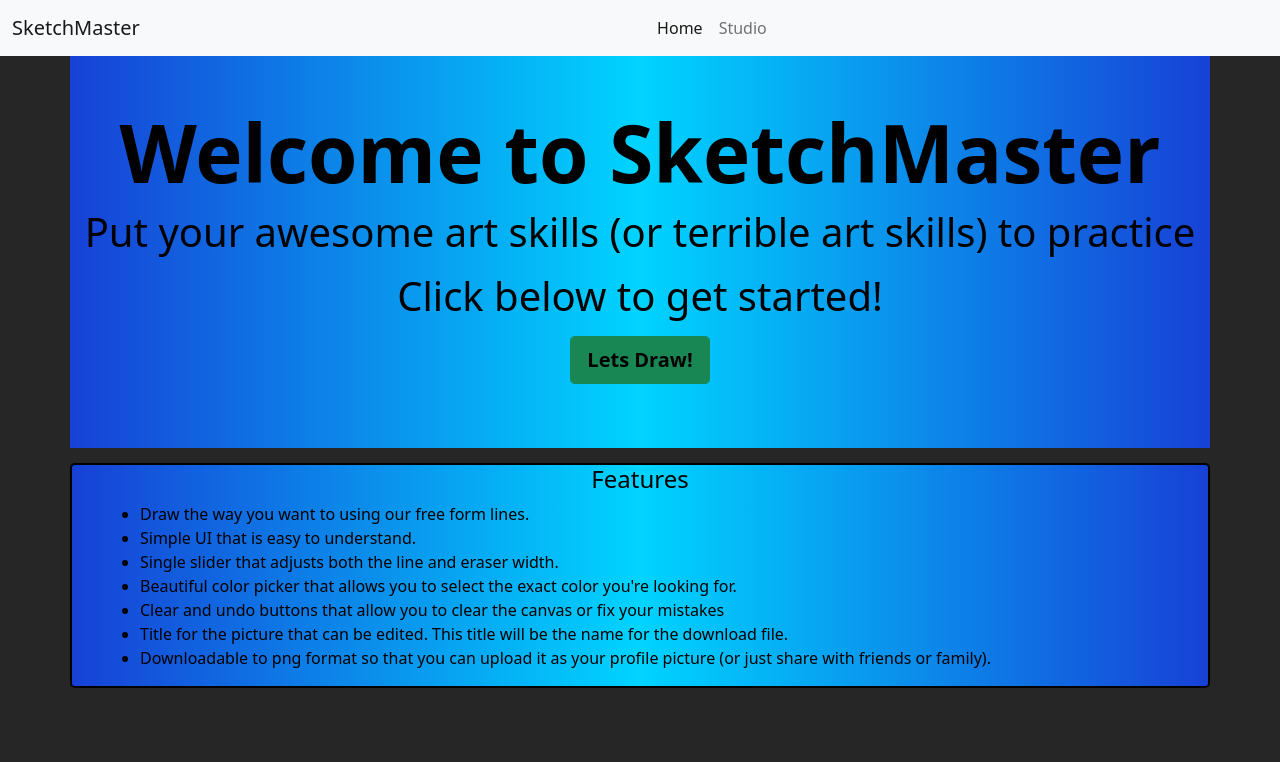
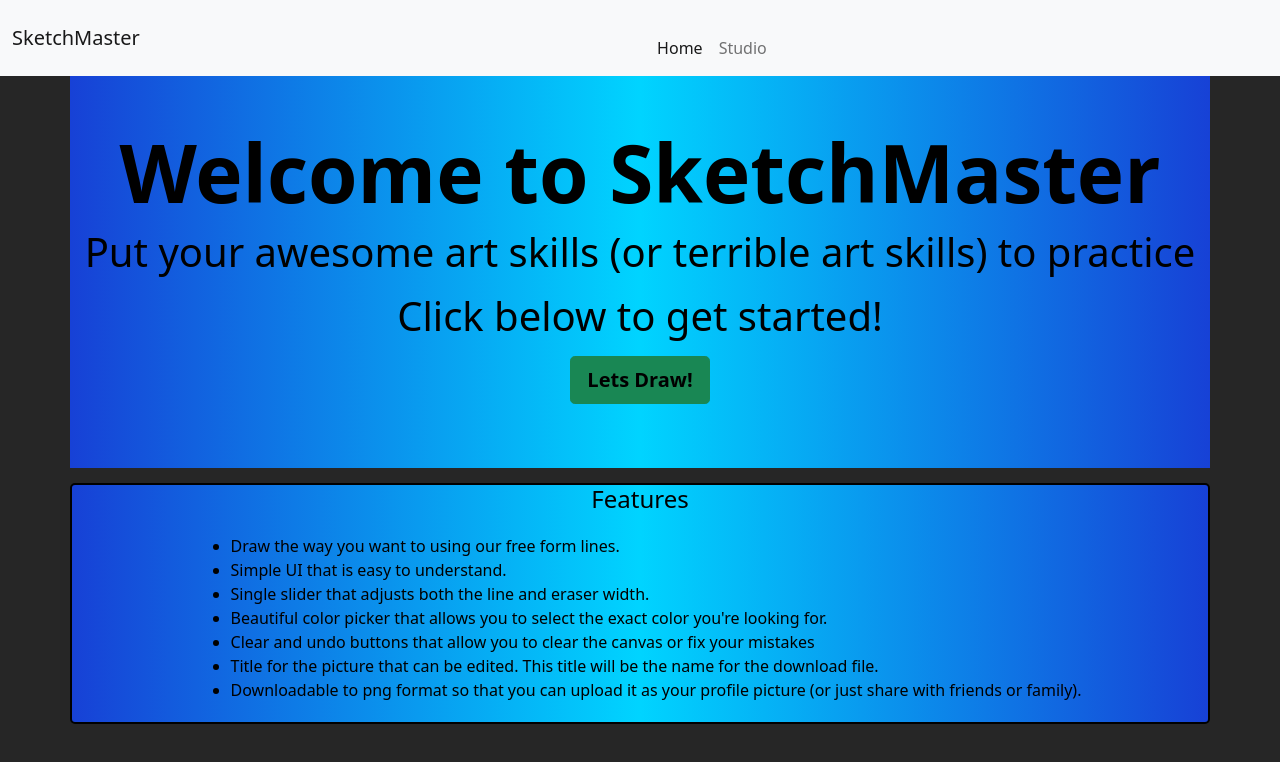
Before and after one commit to Keidusii/draw-app, a React (Create React App) app: page / in a window 1280 px wide. Shown: the top 762 px of the page. Built offline with nearby package versions, Linux system fonts and the light colour scheme.

Commit message:
spacing fix

```diff
--- a/src/App.css
+++ b/src/App.css
@@ -12,24 +12,9 @@ body {
     color:black;
 }
 
-iframe {
-    display: block;
-    margin: 0 auto;
-}
-
-.video-responsive {
-    overflow: hidden;
-    padding-bottom: 56.25%;
-    position: relative;
-    height: 0;
-}
-
-.video-responsive iframe {
-    left: 5%;
-    top: 0;
-    height: 100%;
-    width: 90%;
-    position: absolute;
+ul {
+    display: table;
+    margin: 20px auto;
 }
 
 .studio-btn {
```
